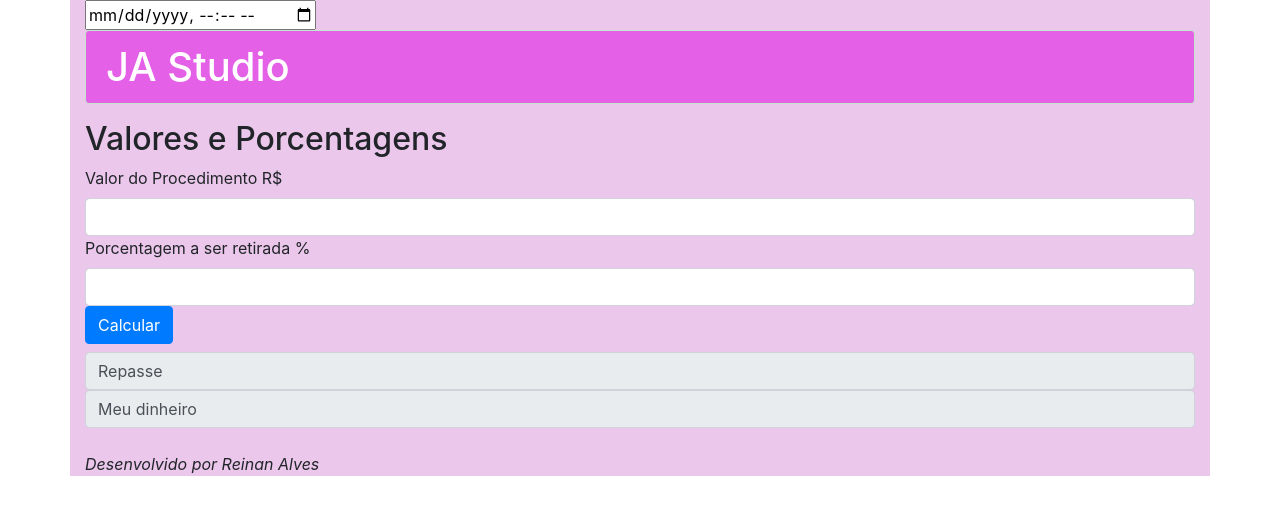
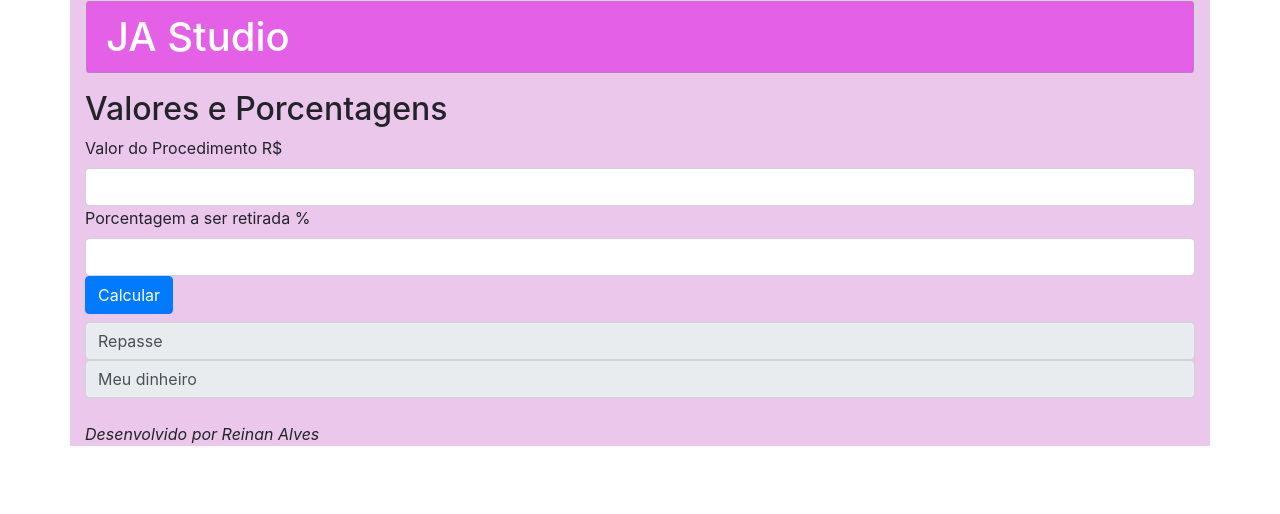
Before and after one commit to Reinan-Alves/controle-de-repasse-studioJA, a plain HTML site: page index.html in a window 1280 px wide. Drawn offline with nearby package versions, Linux system fonts and the light colour scheme.

Commit message:
retirada do input date

```diff
--- a/index.html
+++ b/index.html
@@ -11,7 +11,6 @@
 
     <section style="background-color: rgb(235, 199, 235);" class="container">
         <div id="campodata">
-            <input type="datetime-local" id="data">
         </div>
 
         <h1 style="background-color: rgb(227, 96, 231); color: white;" class="alert alert-success" role="alert">JA Studio</h1>
```
